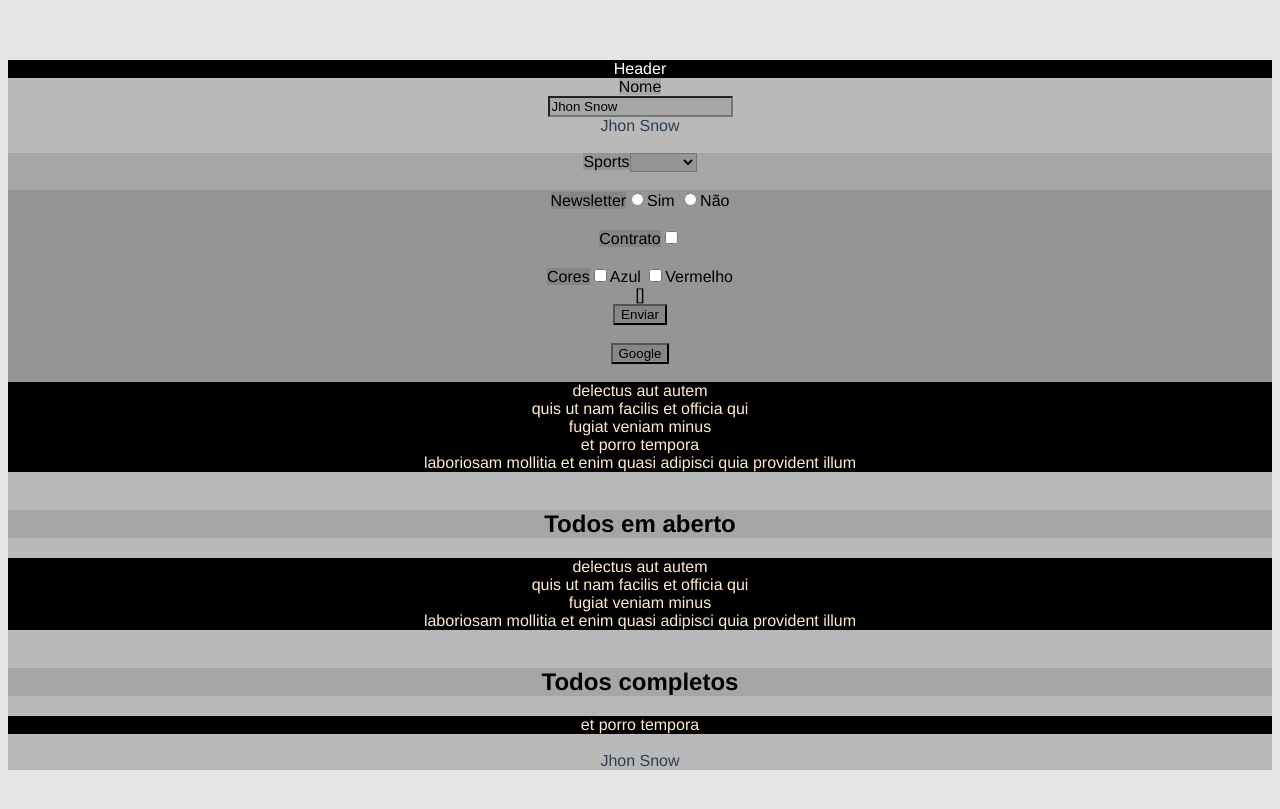
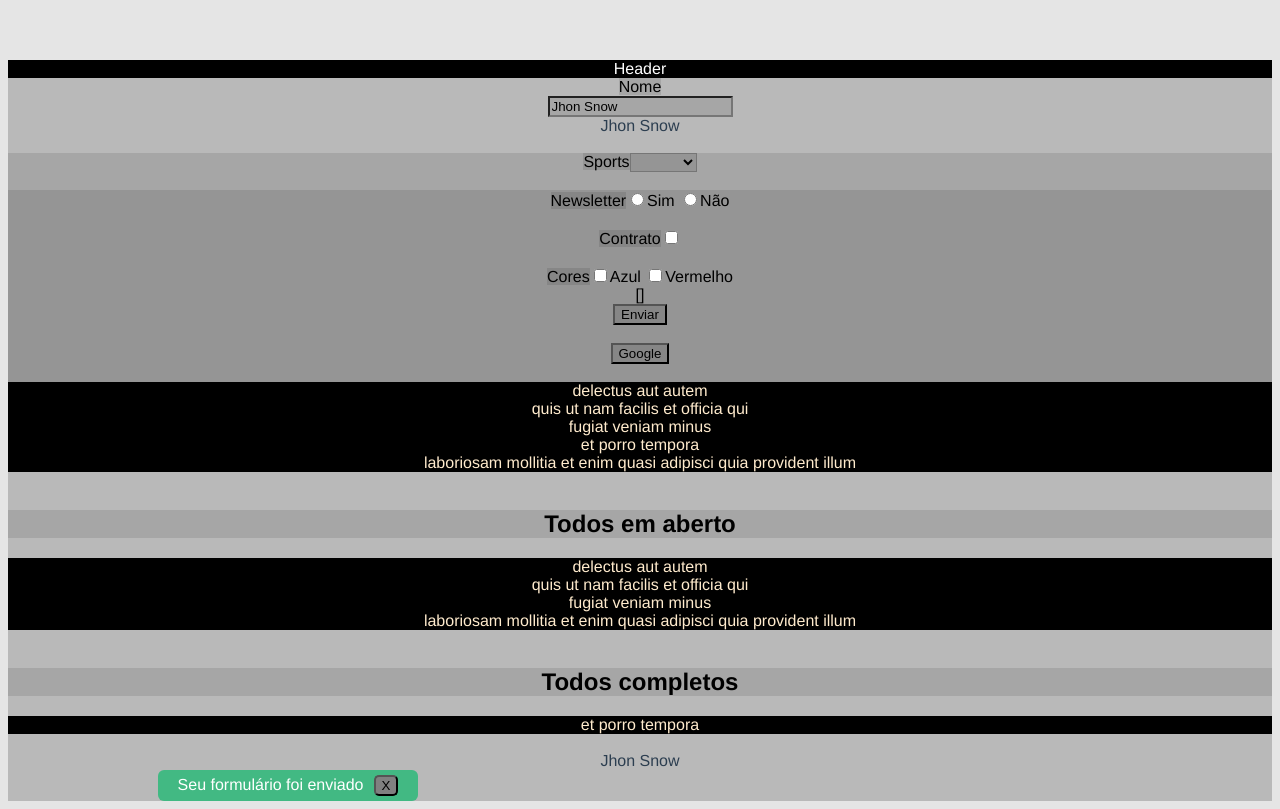
Before and after one commit to AlessandrodeAlmeida2/app, a Vue app: page / in a window 1280 px wide. Built offline with nearby package versions, Linux system fonts and the light colour scheme.

Commit message:
atualização baseCard

```diff
--- a/src/App.vue
+++ b/src/App.vue
@@ -12,7 +12,12 @@
     {{ todo.title }}
   </div><br>
   <teste />
-  <BaseCard />
+  <BaseCard
+  v-if="showAlert"
+  :variant="variant"
+  v-on:close="onClose()">
+    {{ text }}
+  </BaseCard>
 </template>
 
 <script>
@@ -60,7 +65,10 @@ export default {
             "title": "laboriosam mollitia et enim quasi adipisci quia provident illum",
             "completed": false
         }
-      ]
+      ],
+      showAlert: true,
+      variant: 'success',
+      text: 'Seu formulário foi enviado'
     }
   },
   computed: {
@@ -69,6 +77,12 @@ export default {
     },
     completed() {
       return this.todos.filter(todo => todo.completed)
+    }
+  },
+  methods: {
+    onClose() {
+      this.showAlert = false;
+      console.log('on close');
     }
   }
 }
--- a/src/components/BaseCard.vue
+++ b/src/components/BaseCard.vue
@@ -1,9 +1,57 @@
 <template>
-    <div>
+    <div :class="baseClass">
+        <slot />
 
+        <button @click="onClick()">
+            X
+        </button>
     </div>
 </template>
 
-<style>
+<script>
+export default {
+    props: {
+        variant: {
+            type: String,
+            default: ''
+        },
+    },
+    computed: {
+        baseClass() {
+            return [
+                'alert',
+                this.variant? `alert-${this.variant}`: ''
+            ]
+        }
+    },
+    methods: {
+        onClick() {
+            this.$emit('close')
+            console.log('Clicou');
+        }
+    }
+}
+</script>
+
+<style scoped>
+    .alert {
+        padding: 5px;
+        border-radius: 6px;
+        color: gray;
+        background: #ddd;
+    }
+
+    .alert-success {
+        background: #42b983;
+        color: #fff;
+        width: 250px;
+        margin-left: 150px;
+    }
+
+    button {
+        background: gray;
+        margin-left: 10px;
+        border-radius: 5px;
+    }
 
 </style>
```
